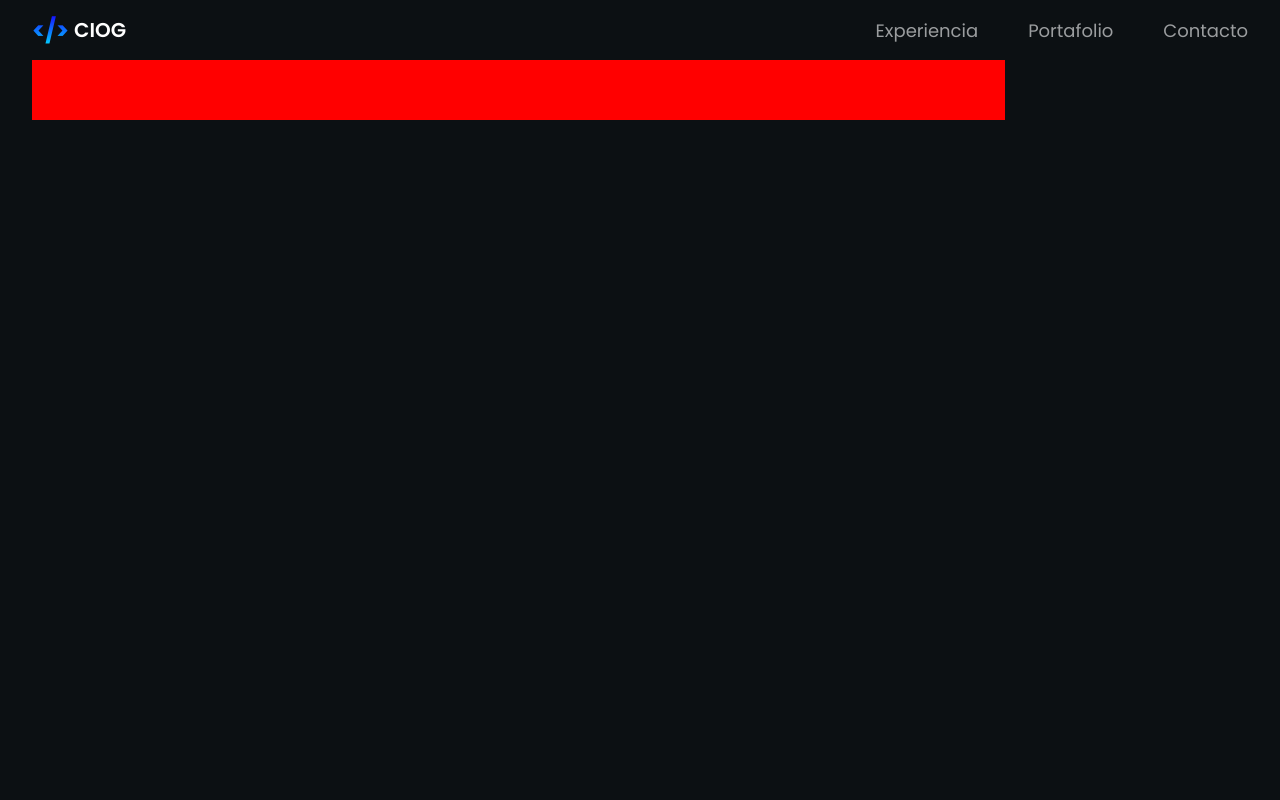
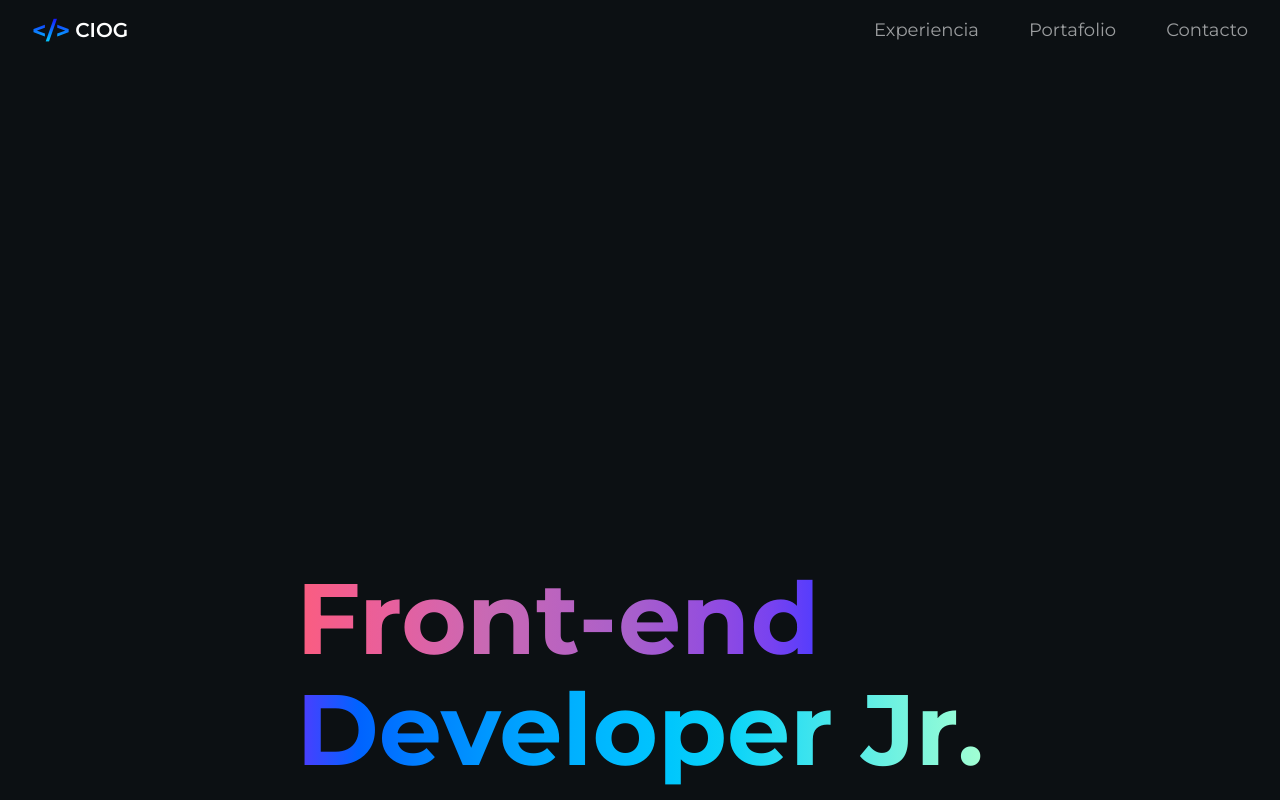
Before and after one commit to CIOG2/Portafolio, a Next.js app: page / in a window 1280 px wide. Built offline with nearby package versions, Linux system fonts and the light colour scheme.

Commit message:
Ci: styles

```diff
--- a/Components/Header/Title/index.tsx
+++ b/Components/Header/Title/index.tsx
@@ -3,11 +3,19 @@ import Styles from './styles.module.scss';
 const Title = () => {
 
     return(
-        <div className={Styles.container__title}>
-            <h1 className=''>
-
-            </h1>
-        </div>
+        <section className={Styles.section}>
+             <div className={Styles.section__container}>
+                <h1 className={Styles.title}>
+                    <span className={Styles.title__text_1}>
+                        Front-end
+                    </span>
+                        <br />
+                    <span className={Styles["title__text--2"]}>
+                        Developer Jr.
+                    </span>
+                </h1>
+            </div>
+        </section>
     )
 }
 
--- a/Components/Header/Title/styles.module.scss
+++ b/Components/Header/Title/styles.module.scss
@@ -1,6 +1,100 @@
-.container__title{
-    width: 80%;
+.section{
+    display: flex;
+    justify-content: center;
+    align-items: center;
+    flex-direction: column;
+    width: 100%;
     height: auto;
-    padding: 30px 0px;
-    background-color: red;
 }
+
+.section__container{
+    display: flex;
+    justify-content: center;
+    width: 100%;
+    height: auto;
+}
+
+.title{
+    margin-top: 100px;
+    line-height: 4rem;
+}
+
+.title__text_1{
+    font-size: 5rem;
+    font-weight: 700;
+    background-clip: text;
+    color: transparent;
+    background-image: linear-gradient(to right, #fb5d7f, #f25d8f, #e7609d, #d864aa, #c869b4, #c065bb, #b562c3, #a860cb, #9d54d6, #8e4ae3, #7742f0, #503cff);
+}
+
+.title__text--2{
+    font-size: 5rem;
+    font-weight: 700;
+    background-clip: text;
+    color: transparent;
+    background-image: linear-gradient(to right, #523aff, #0063ff, #007fff, #0096ff, #00aaff, #00b9ff, #00c7fd, #0cd4f8, #34e1f0, #5aece7, #7ff6dc, #a3ffd3);
+}
+
+
+
+@media (min-width: 400px) {
+    .title__text_1,
+    .title__text--2{
+        font-size: 5.5rem;
+    }
+
+    .title{
+        line-height: 4.5rem;
+    }
+}
+
+
+@media (min-width: 550px) {
+    .title__text_1,
+    .title__text--2{
+        font-size: 7rem;
+    }
+
+    .title{
+        line-height: 5rem;
+    }
+}
+
+
+@media (min-width: 770px) {
+    .title__text_1,
+    .title__text--2{
+        font-size: 9rem;
+    }
+
+    .title{
+        line-height: 7rem;
+    }
+
+}
+
+
+@media (min-width: 970px) {
+    .title__text_1,
+    .title__text--2{
+        font-size: 12rem;
+    }
+
+    .title{
+        line-height: 9rem;
+    }
+
+}
+
+@media (min-width: 1190px) {
+    .title__text_1,
+    .title__text--2{
+        font-size: 10rem;
+    }
+
+    .title{
+        margin-top: 60px;
+        line-height: 8rem;
+    }
+
+}
--- a/Components/Header/index.tsx
+++ b/Components/Header/index.tsx
@@ -8,7 +8,7 @@ const Header = () => {
             <NavBar/>
             <Title/>
         </header>
-    )
-}
+        )
+    }
 
 export default Header;
--- a/Components/Header/styles.module.scss
+++ b/Components/Header/styles.module.scss
@@ -1,5 +1,11 @@
 .header{
+    display: flex;
+    justify-content: space-between;
+    align-items: center;
+    flex-direction: column;
     width: 95%;
-    height: 100px;
+    height: 100vh;
     max-width: 1400px;
+    min-height: 450px;
+    max-height: 1000px;
 }
--- a/styles/globals.scss
+++ b/styles/globals.scss
@@ -1,4 +1,5 @@
-@import url('https://fonts.googleapis.com/css2?family=Poppins:wght@200;400;500;600;700;900&display=swap');
+// @import url('https://fonts.googleapis.com/css2?family=Poppins:wght@200;400;500;600;700;900&display=swap');
+@import url('https://fonts.googleapis.com/css2?family=Montserrat:wght@400;500;600;700;800&display=swap');
 
 :root{
   --dark-color:  #0C1013;
@@ -15,7 +16,8 @@
 html{
   font-size: 62.5%;
   // font-family: Roboto,system-ui, -apple-system, BlinkMacSystemFont, 'Segoe UI', Roboto, Oxygen, Ubuntu, Cantarell, 'Open Sans', 'Helvetica Neue';
-  font-family: 'Poppins', sans-serif;
+  //font-family: 'Poppins', sans-serif;
+  font-family: 'Montserrat', sans-serif;
 }
 
 body{
```
